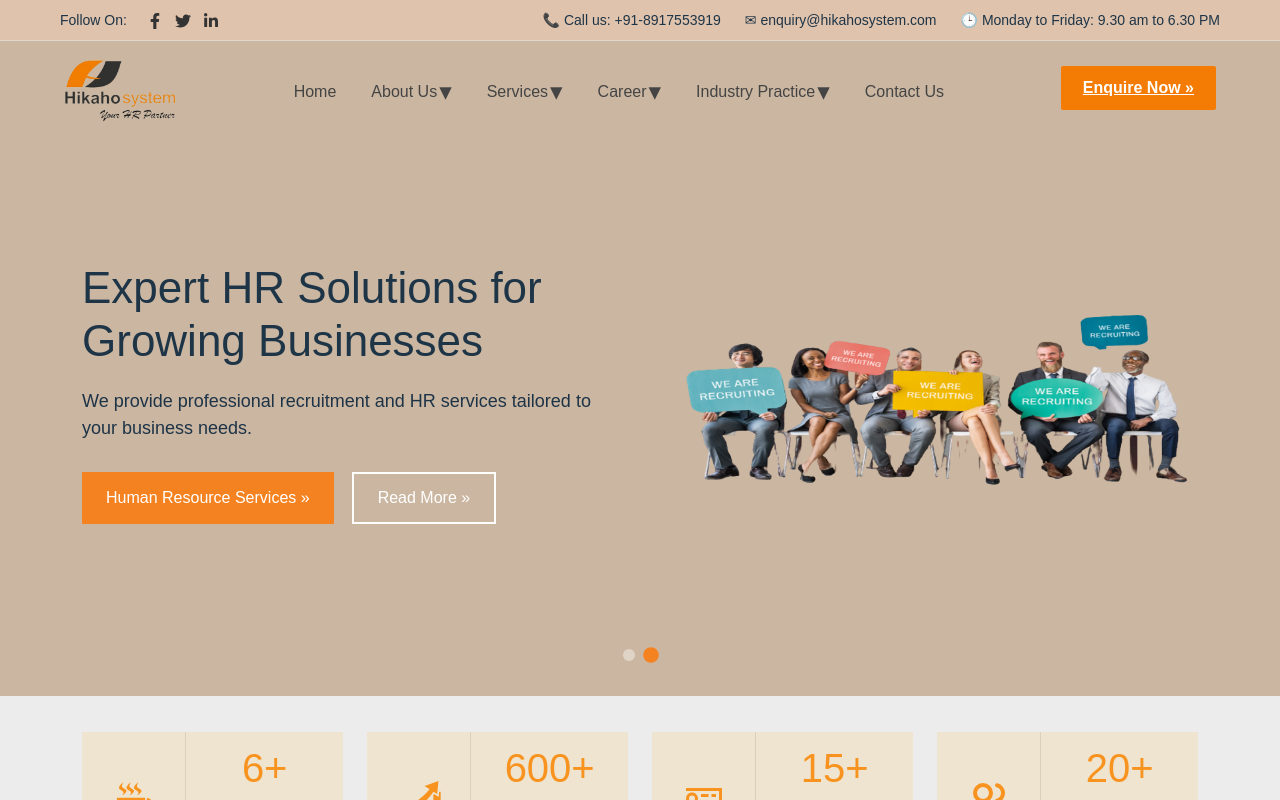
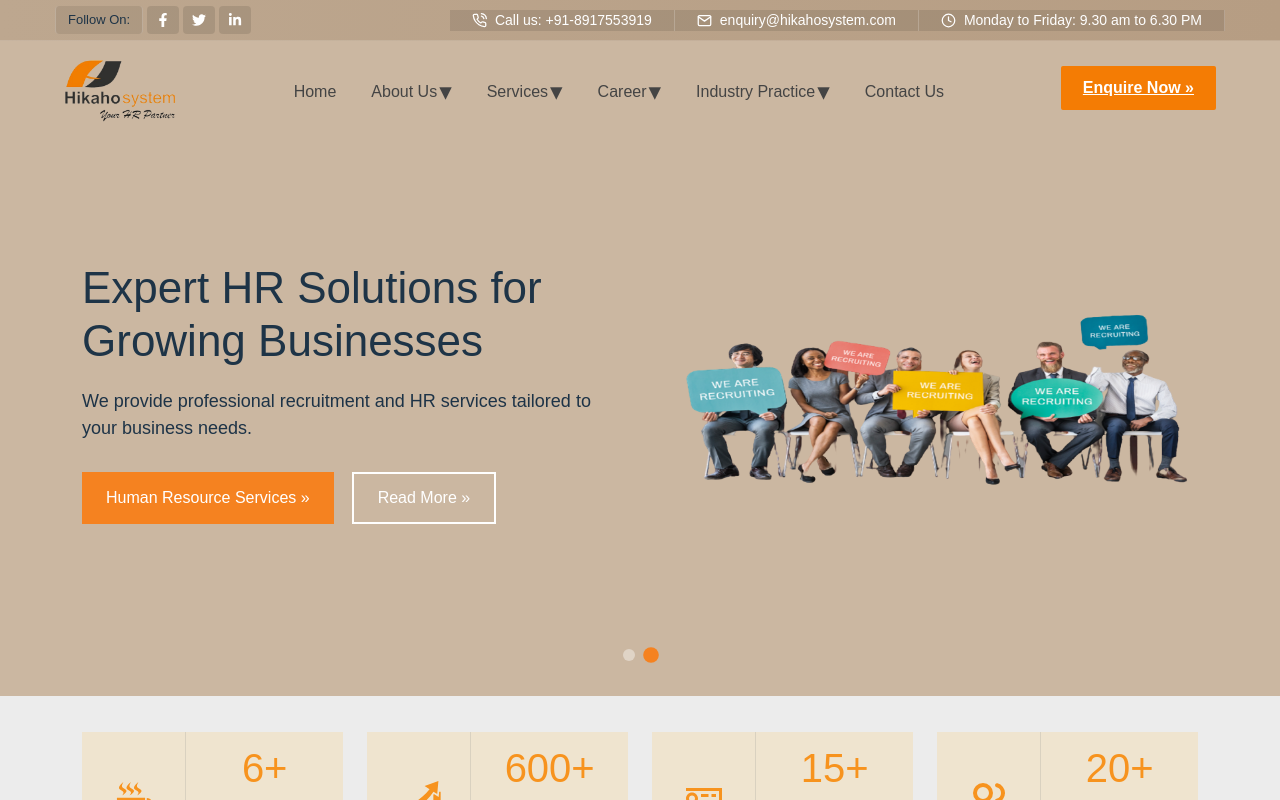
Before and after one commit to arunkashyap230/Hikaho-System, a React (Vite) app: page / in a window 1280 px wide. Shown: the top 800 px of the page. Built offline with nearby package versions, Linux system fonts and the light colour scheme.

Commit message:
Tittle and logo

```diff
--- a/index.html
+++ b/index.html
@@ -2,14 +2,14 @@
 <html lang="en">
   <head>
     <meta charset="UTF-8" />
-    <link rel="icon" type="image/svg+xml" href="/vite.svg" />
+    <link rel="icon" type="image/svg+xml" href="/public/tittle.png" />
     <link
   rel="stylesheet"
   href="https://cdnjs.cloudflare.com/ajax/libs/font-awesome/6.5.1/css/all.min.css"
 />
 
     <meta name="viewport" content="width=device-width, initial-scale=1.0" />
-    <title>hikaho-clone</title>
+    <title>Hikaho System – Recruitment Partner</title>
   </head>
   <body>
     <div id="root"></div>
--- a/src/components/layout/Navbar.jsx
+++ b/src/components/layout/Navbar.jsx
@@ -1,6 +1,7 @@
 import { useState, useEffect } from "react";
 import { Link } from "react-router-dom";
 import { FaFacebookF, FaTwitter, FaLinkedinIn } from "react-icons/fa";
+import { FiClock, FiMail, FiPhoneCall } from "react-icons/fi";
 import logo from "../../assets/logo-3.png";
 
 import "./navbar.css";
@@ -128,9 +129,18 @@ export default function Navbar() {
 
           {/* Right – Contact details */}
           <div className="contact-info">
-            <span>📞 Call us: {PHONE}</span>
+            {/* <span>📞 Call us: {PHONE}</span>
             <span>✉ {EMAIL}</span>
-            <span>🕒 {HOURS}</span>
+            <span>🕒 {HOURS}</span> */}
+            <span>
+              <FiPhoneCall /> Call us: {PHONE}
+            </span>
+            <span>
+              <FiMail /> {EMAIL}
+            </span>
+            <span>
+              <FiClock /> {HOURS}
+            </span>
           </div>
         </div>
       </div>
--- a/src/components/layout/navbar.css
+++ b/src/components/layout/navbar.css
@@ -13,12 +13,11 @@ body {
 }
 
 /* ================= TOP BAR ================= */
-
 .top-bar {
-  background: #a04f0956;
-  padding: 8px 0;
+  background: linear-gradient(90deg, #bda78f 0%, #b69d83 100%);
+  padding: 0;
   font-size: 14px;
-  border-bottom: 1px solid #e0d8cc;
+  border-bottom: 1px solid rgba(255, 255, 255, 0.15); /* subtle border */
 }
 
 .top-bar-container {
@@ -26,31 +25,50 @@ body {
   margin: 0 auto;
   display: flex;
   justify-content: space-between;
-  align-items: center;
-  padding: 0 20px;
+  align-items: center; /* center vertically */
+  min-height: 40px; /* slightly smaller height */
+  padding: 0 15px;
 }
 
 /* Social Icons */
-
 .social-icons {
   display: flex;
   align-items: center;
-  gap: 12px;
+  gap: 4px; /* small spacing between icons */
 }
 
 .social-icons span {
-  margin-right: 8px;
+  display: inline-flex;
+  align-items: center;
+  padding: 0 12px; /* compact padding */
+  border-left: 1px solid rgba(255, 255, 255, 0.2);
+  border-right: 1px solid rgba(255, 255, 255, 0.2);
   font-weight: 500;
+  background: rgba(0, 0, 0, 0.08); /* subtle background */
+  height: 28px; /* uniform height */
+  line-height: 28px;
+  font-size: 13px;
+  border-radius: 4px; /* rounded corners */
 }
 
 .social-icons a {
-  color: #333;
-  font-size: 16px;
-  transition: color 0.3s;
+  display: inline-flex;
+  align-items: center;
+  justify-content: center;
+  width: 32px; /* compact square */
+  height: 28px;
+  font-size: 14px;
+  color: #fff;
+  background: rgba(0, 0, 0, 0.1); /* subtle box */
+  border-radius: 4px;
+  transition:
+    background 0.3s ease,
+    transform 0.3s ease;
 }
 
 .social-icons a:hover {
-  color: #e67e22;
+  background: rgba(0, 0, 0, 0.2);
+  transform: translateY(-1px); /* slight lift */
 }
 
 .logo img {
@@ -62,14 +80,22 @@ body {
 
 .contact-info {
   display: flex;
-  gap: 24px;
+  gap: 0;
   font-weight: 500;
+  color: #fff;
 }
 
 .contact-info span {
   display: flex;
   align-items: center;
-  gap: 6px;
+  gap: 8px;
+  padding: 0 22px;
+  border-right: 1px solid rgba(255, 255, 255, 0.2);
+  background: rgba(0, 0, 0, 0.1);
+}
+
+.contact-info span svg {
+  font-size: 15px;
 }
 
 /* ================= NAVBAR ================= */
@@ -375,14 +401,31 @@ body {
 @media (max-width: 768px) {
   .top-bar-container {
     flex-direction: column;
-    gap: 8px;
+    gap: 0px;
     text-align: center;
+  }
+
+  .social-icons,
+  .contact-info {
+    width: 100%;
+    justify-content: center;
+  }
+
+  .social-icons {
+    min-height: 44px;
   }
 
   .contact-info {
     flex-wrap: wrap;
     justify-content: center;
-    gap: 12px;
+    border-top: 1px solid rgba(255, 255, 255, 0.2);
+  }
+
+  .contact-info span {
+    min-height: 44px;
+    justify-content: center;
+    width: 100%;
+    border-bottom: 1px solid rgba(255, 255, 255, 0.2);
   }
 }
 
--- a/src/styles/global.css
+++ b/src/styles/global.css
@@ -1299,6 +1299,7 @@ body {
   }
 }
 
+/*
 /* ================= PRELOADER ================= */
 
 .preloader {
@@ -1441,4 +1442,4 @@ body {
   .preloader.open .gate.right {
     transform: translateX(100%) rotateY(6deg);
   }
-}
+} */
```
Also changed, not shown: src/components/Loader.jsx (+141 -0 lines), public/tittle.png (added).
